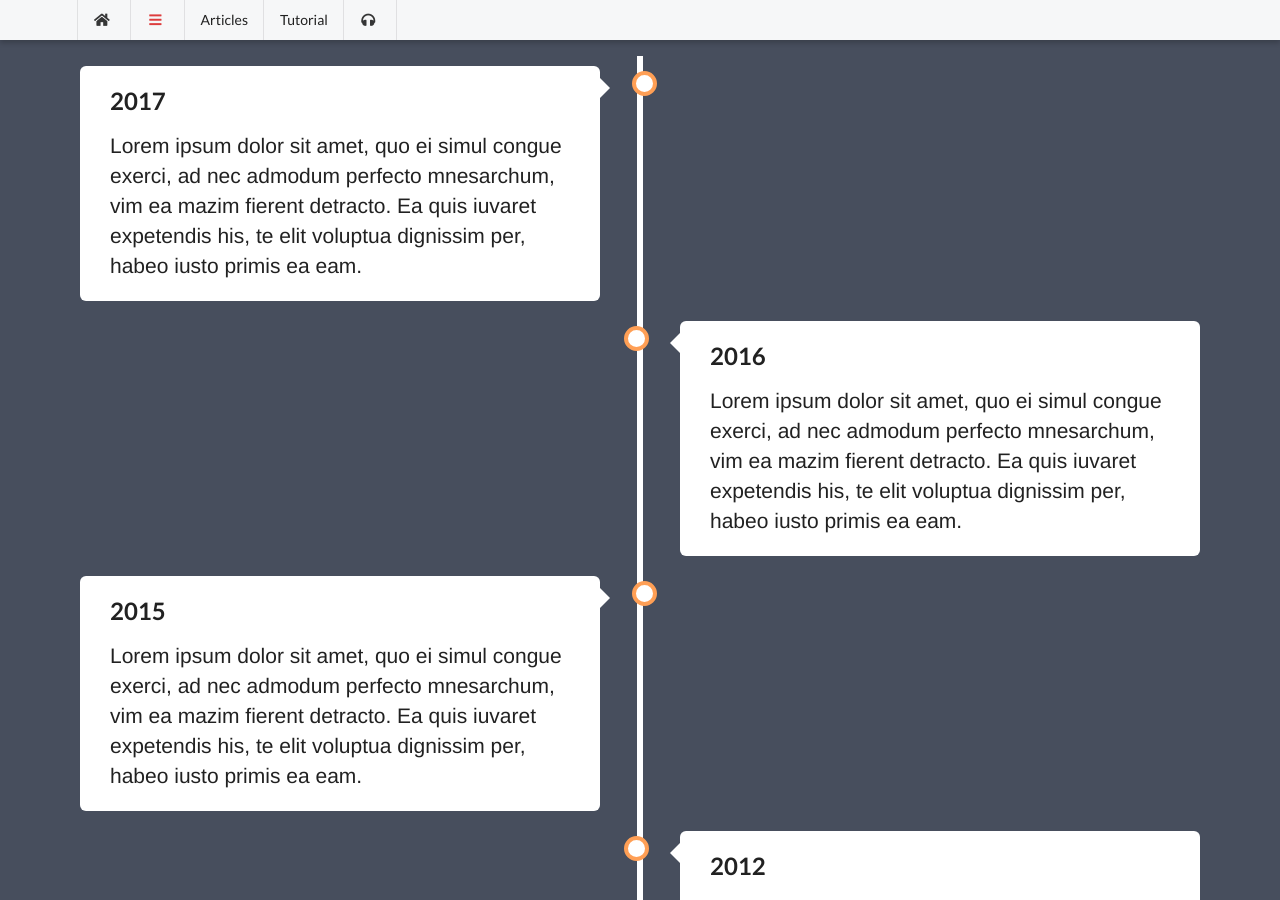
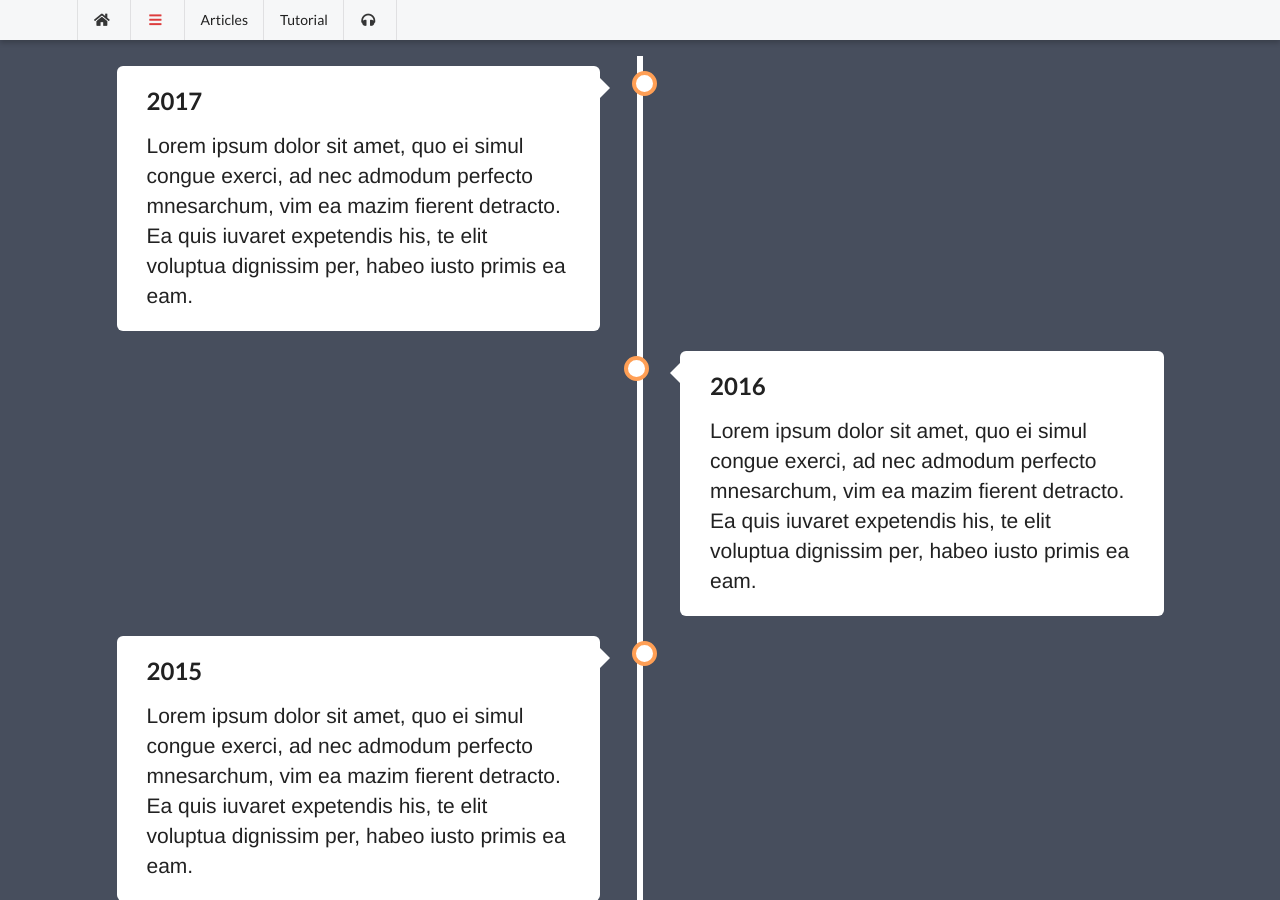
Before and after one commit to wiless/wiless.github.io, a Jekyll site: the page built from timeline.html, in a window 1280 px wide and 900 px high. Built offline with Jekyll 4.4.1, drawn with Linux system fonts in a browser that asks for light colours; nearby versions of some CDN libraries; some web fonts are replaced; comment, search, counter and statistics services are not loaded; a style sheet for code colours, icons or effects is not loaded.

Commit message:
Update plain.html

```diff
--- a/_layouts/plain.html
+++ b/_layouts/plain.html
@@ -8,10 +8,10 @@
 
     {% include menu.html %}
 
-<!--     <div class="ui container"> -->
+    <div class="ui container">
 
         {{content}}
-<!--     </div> -->
+    </div>
 
   {% include footer.html %}
 </body>
```
